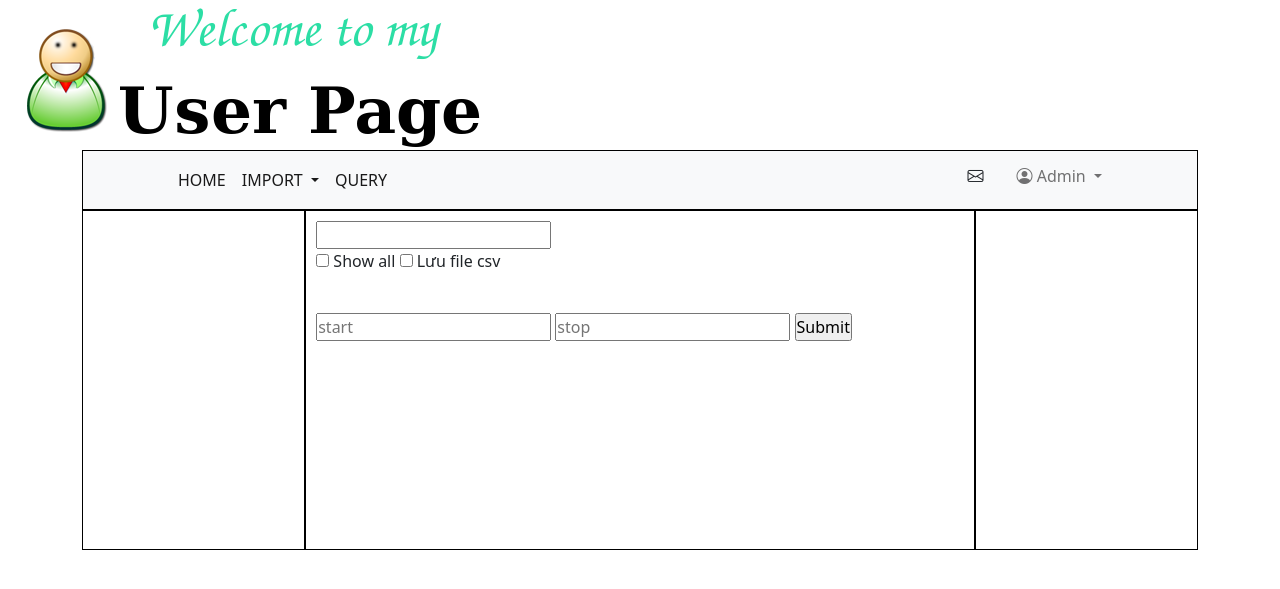
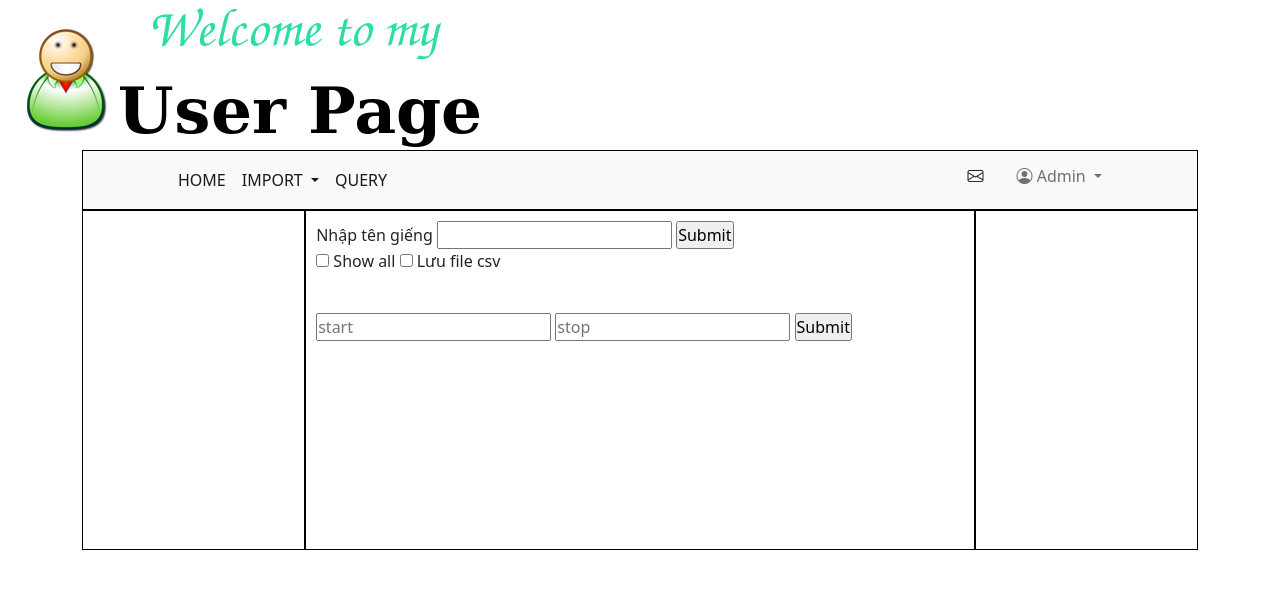
Before and after one commit to leehus65a5/project1, a Python web app: template app/user/templates/user/check.html in a window 1280 px wide. Shown: the top 589 px of the page. Run offline with Jinja, Linux system fonts and the light colour scheme; the template is opened without the code that fills it, so the values that code supplies are empty.

Commit message:
'toi 21/12'

```diff
--- a/app/user/templates/user/check.html
+++ b/app/user/templates/user/check.html
@@ -1,5 +1,4 @@
 {% extends 'user/base.html' %}
-
 
 {%block content%}
 
@@ -7,8 +6,13 @@
 <div class="flash">flash messeger : {{ mess }}</div>
 {% endfor %}
 
+<form method="POST" autocomplete="off" class="wellname">
+	<label for="getwellname">Nhập tên giếng</label>
+	<input type="text" name="name" id="getwellname">
+	<input type="submit"/>
+</form>
+
 <form method="POST" autocomplete="off">
-	<input type="text" name="name">
 	<p>
 		<input type="checkbox" name="all" id ='all'>
 		<label for="csv">Show all</label>
```
Also changed, not shown: app/user/router.py (+2 -12 lines).
